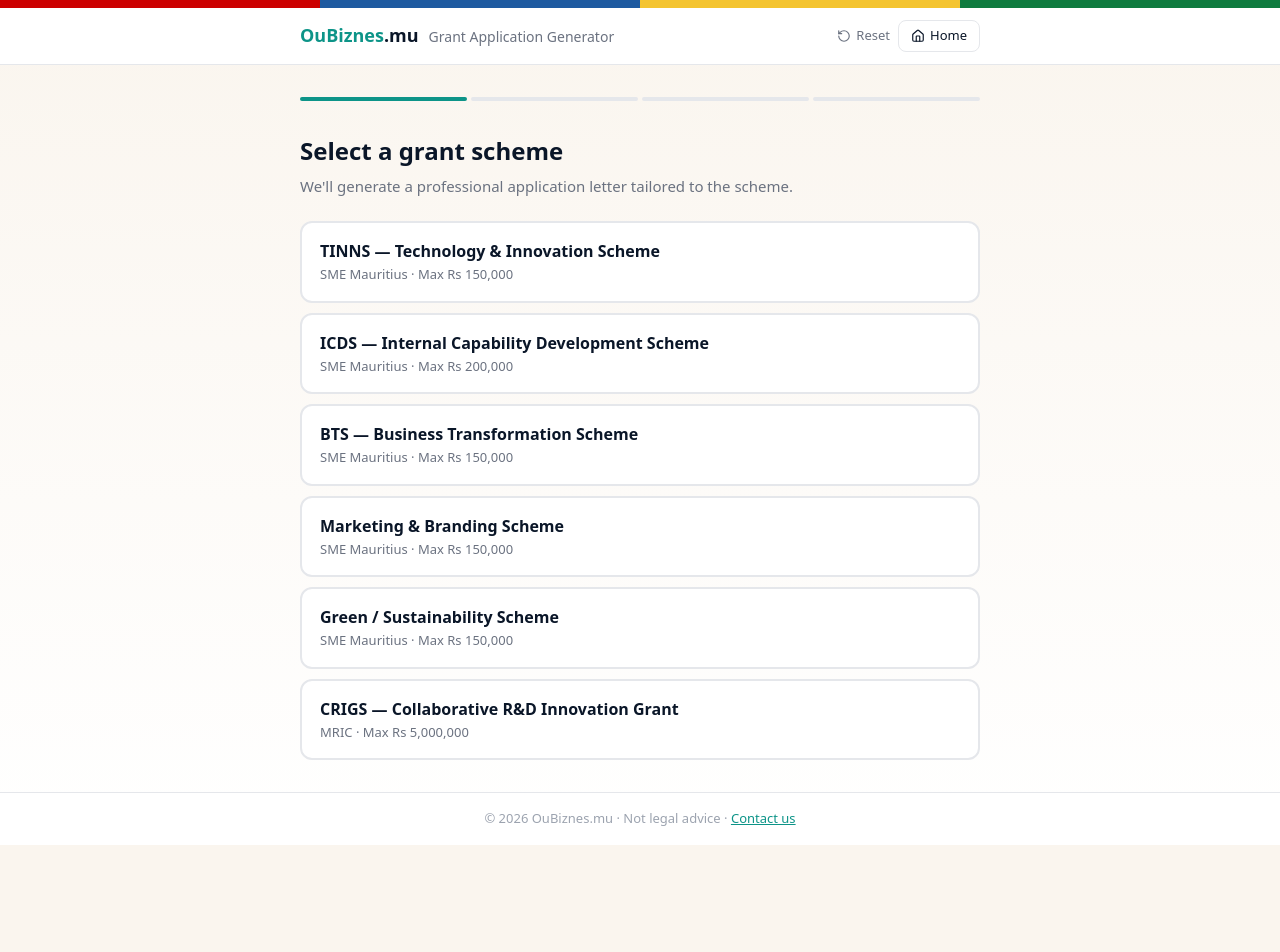
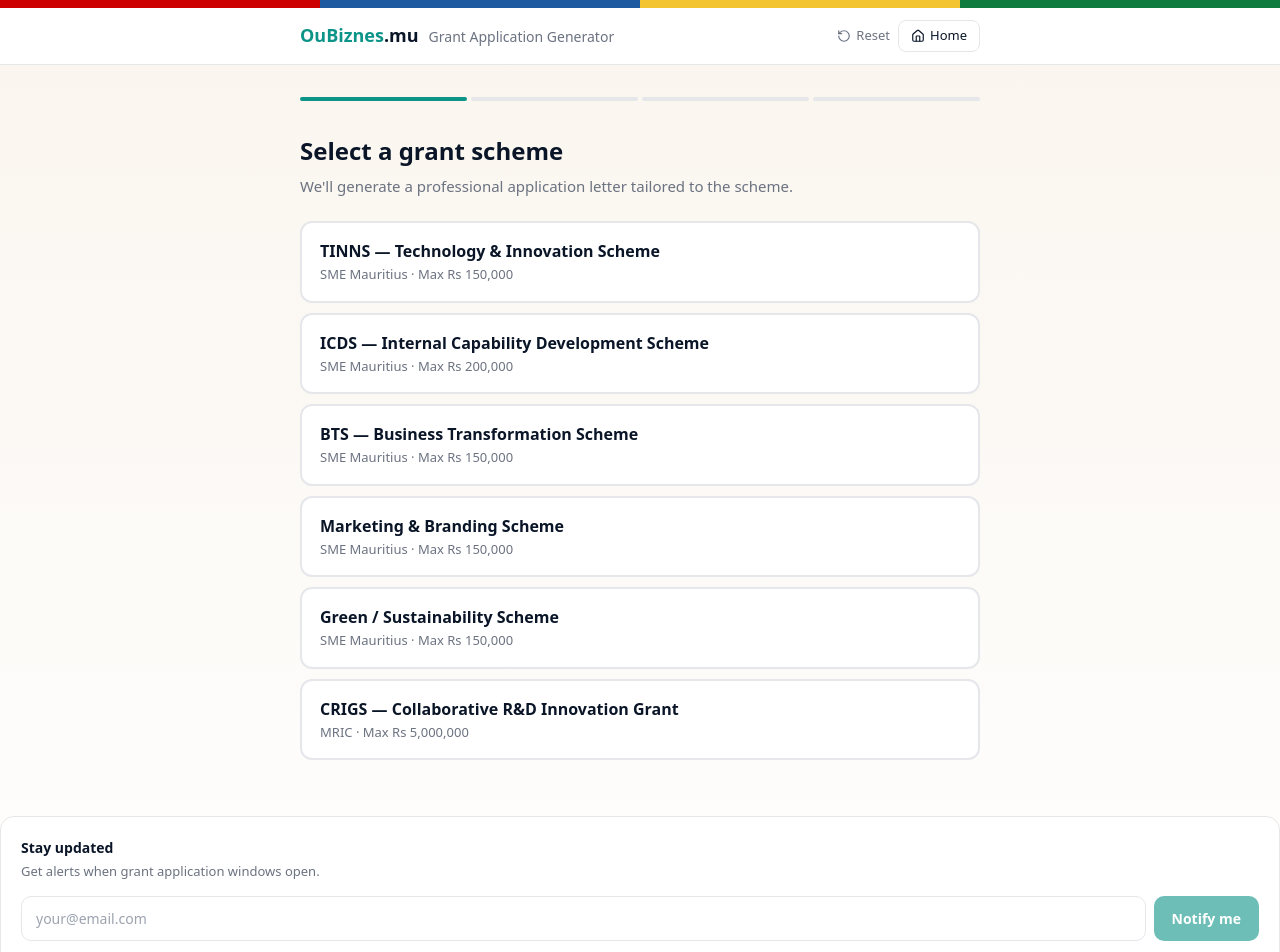
Before and after one commit to pravish1922-ctrl/oubiznes, a Next.js app: page /apply in a window 1280 px wide. Shown: the top 952 px of the page. Before the commit the page ends 845 px from the top, so only its background shows below. Built offline with nearby package versions, Linux system fonts and the light colour scheme.

Commit message:
Update page.jsx

```diff
--- a/app/apply/page.jsx
+++ b/app/apply/page.jsx
@@ -2,6 +2,7 @@
 import { useState } from "react";
 import Link from "next/link";
 import { Home, RotateCcw, Copy, Check } from "lucide-react";
+import EmailCapture from "@/components/EmailCapture";
 
 const NAVY = "#0A1628";
 const CORAL = "#0D9488";
@@ -365,7 +366,7 @@ export default function GrantApply() {
           </>
         )}
       </div>
-
+      <EmailCapture source="/apply" message="Get alerts when grant application windows open." />
       <footer className="bg-white border-t border-gray-200" style={{ padding: "16px 24px", textAlign: "center" }}>
         <p style={{ fontSize: 13, color: "#9ca3af" }}>
           © 2026 OuBiznes.mu · Not legal advice ·{" "}
```
